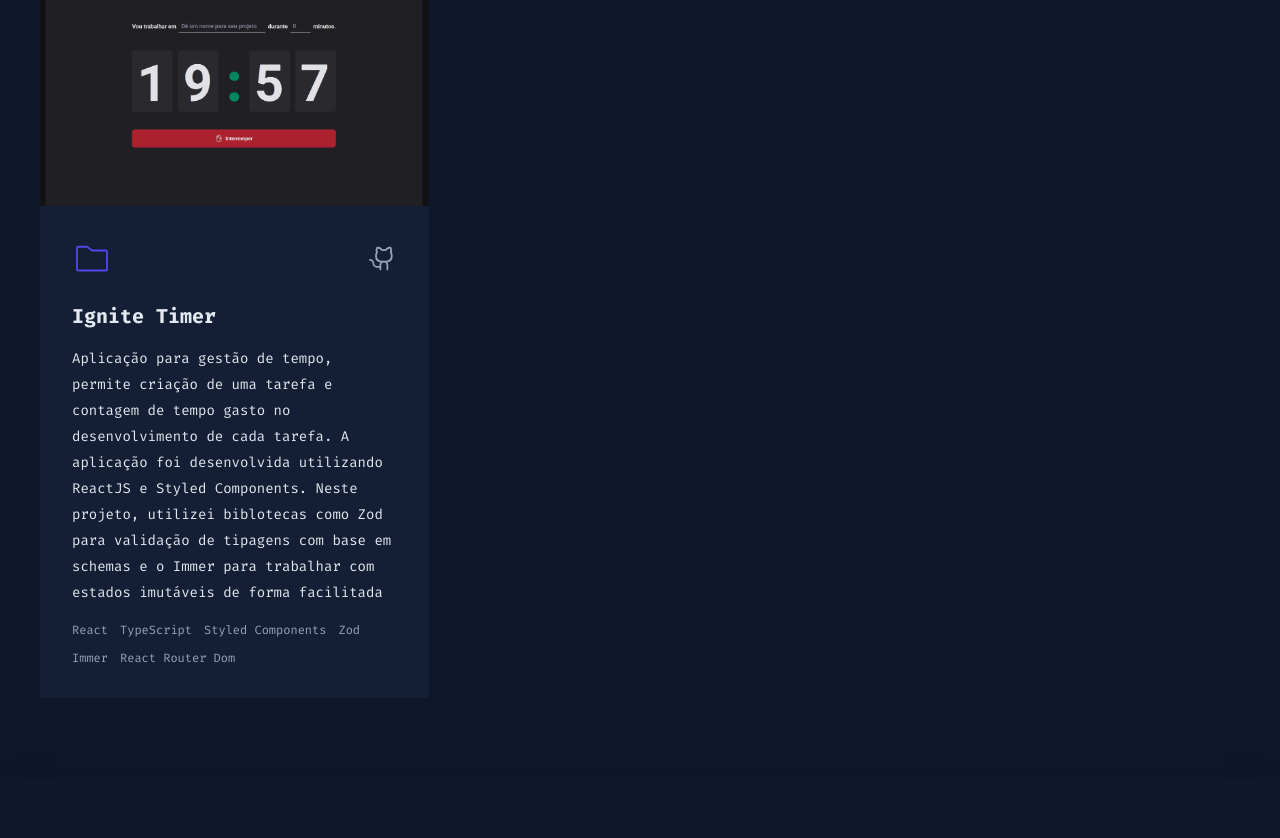
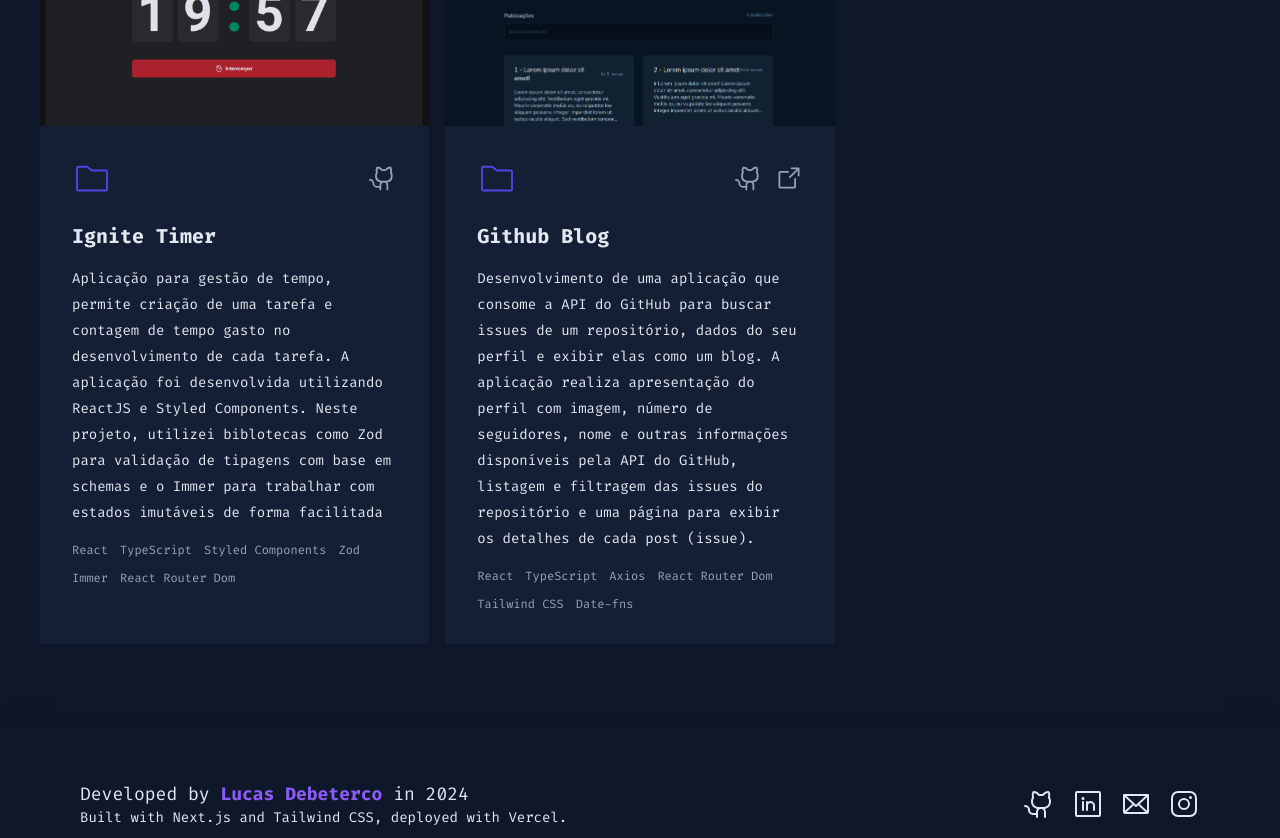
Before and after one commit to lucasdebeterco/lucasdebeterco-dev, a Next.js app: page / in a window 1280 px wide. Shown: the part 4380-5218 px from the top of the page. Built offline with nearby package versions, Linux system fonts and the light colour scheme.

Commit message:
github-blog personal project

```diff
--- a/src/app/components/projects/data/personal-projects.ts
+++ b/src/app/components/projects/data/personal-projects.ts
@@ -66,5 +66,24 @@ export const personalProjects = [
             'Immer',
             'React Router Dom'
         ]
+    },
+    {
+        title: 'Github Blog',
+        description: 'Desenvolvimento de uma aplicação que consome a API do GitHub para buscar issues de um repositório, dados do seu perfil e exibir elas como um blog. A aplicação realiza apresentação do perfil com imagem, número de seguidores, nome e outras informações disponíveis pela API do GitHub, listagem e filtragem das issues do repositório e uma página para exibir os detalhes de cada post (issue).',
+        imageSrc: [
+            '/personal-projects/github-blog/home.png',
+            '/personal-projects/github-blog/post.png',
+        ],
+        imageAlt: 'Github Blog Project',
+        githubLink: 'https://github.com/lucasdebeterco/github-blog',
+        productionLink: 'https://github-blog.lucasdebeterco.dev/',
+        tools: [
+            'React',
+            'TypeScript',
+            'Axios',
+            'React Router Dom',
+            'Tailwind CSS',
+            'Date-fns'
+        ]
     }
 ]
--- a/src/app/components/projects/project-item.tsx
+++ b/src/app/components/projects/project-item.tsx
@@ -20,7 +20,7 @@ export function ProjectItem({id, title, description, imageSrc, imageAlt, githubL
             className="relative flex flex-col rounded-sm bg-[#141f35] drop-shadow-sm transition-transform [&:hover_h3]:text-indigo-600 [&:hover_img]:scale-110"
         >
             {imageSrc && imageAlt && (
-                <div className="h-[260px] overflow-hidden">
+                <div className="h-[240px] overflow-hidden">
                     <Image
                         src={imageSrc}
                         className="ease h-full object-cover transition duration-300"
@@ -39,12 +39,20 @@ export function ProjectItem({id, title, description, imageSrc, imageAlt, githubL
 
                     <div className="flex gap-3">
                         {githubLink && (
-                            <Link href={githubLink} className="text-slate-400 transition hover:text-indigo-500">
+                            <Link
+                                href={githubLink}
+                                className="text-slate-400 transition hover:text-indigo-500"
+                                target="_blank"
+                            >
                                 <GithubLogo size={28}/>
                             </Link>
                         )}
                         {productionLink && (
-                            <Link href={productionLink} className="text-slate-400 transition hover:text-indigo-500">
+                            <Link
+                                href={productionLink}
+                                className="text-slate-400 transition hover:text-indigo-500"
+                                target="_blank"
+                            >
                                 <ArrowSquareOut size={28}/>
                             </Link>
                         )}
```
Also changed, not shown: public/personal-projects/github-blog/home.png (added), public/personal-projects/github-blog/post.png (added).
